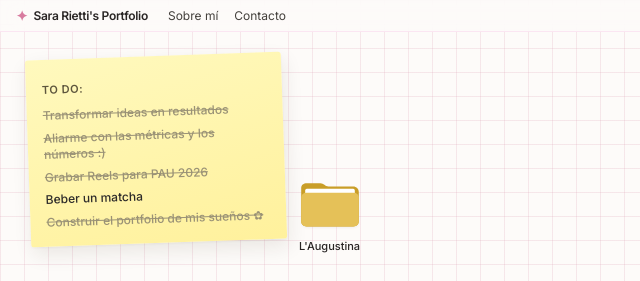
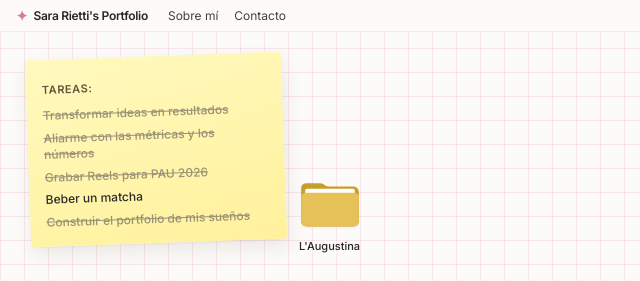
Before and after one commit to sararietti/portfolio, a plain HTML site: page index.html in a window 1280 px wide. Shown: the top 281 px of the page, 0-640 px from the left. Drawn offline with nearby package versions, Linux system fonts and the light colour scheme.

Commit message:
Open Graph

```diff
--- a/index.html
+++ b/index.html
@@ -364,14 +364,14 @@
     <!-- ==================== YELLOW STICKY NOTE (TOP-LEFT) ==================== -->
     <aside id="sticky-note" class="sticky-note relative md:absolute md:top-14 md:left-7 z-20 w-64 p-4 rounded-[3px] mx-auto md:mx-0">
       <div class="mb-2">
-        <span class="font-semibold text-[11px] tracking-wider uppercase text-[#5e563d]">TO DO:</span>
+        <span class="font-semibold text-[11px] tracking-wider uppercase text-[#5e563d]">TAREAS:</span>
       </div>
       <ul id="todo-list" class="space-y-1.5 text-xs leading-snug font-medium">
         <li onclick="toggleTodo(this)" class="todo-item is-done cursor-pointer">
           Transformar ideas en resultados
         </li>
         <li onclick="toggleTodo(this)" class="todo-item is-done cursor-pointer">
-          Aliarme con las métricas y los números :)
+          Aliarme con las métricas y los números
         </li>
         <li onclick="toggleTodo(this)" class="todo-item is-done cursor-pointer">
           Grabar Reels para PAU 2026
@@ -380,7 +380,7 @@
           Beber un matcha
         </li>
         <li onclick="toggleTodo(this)" class="todo-item is-done cursor-pointer">
-          Construir el portfolio de mis sueños ✿
+          Construir el portfolio de mis sueños
         </li>
       </ul>
     </aside>
```
Also changed, not shown: og-image.png (added).
